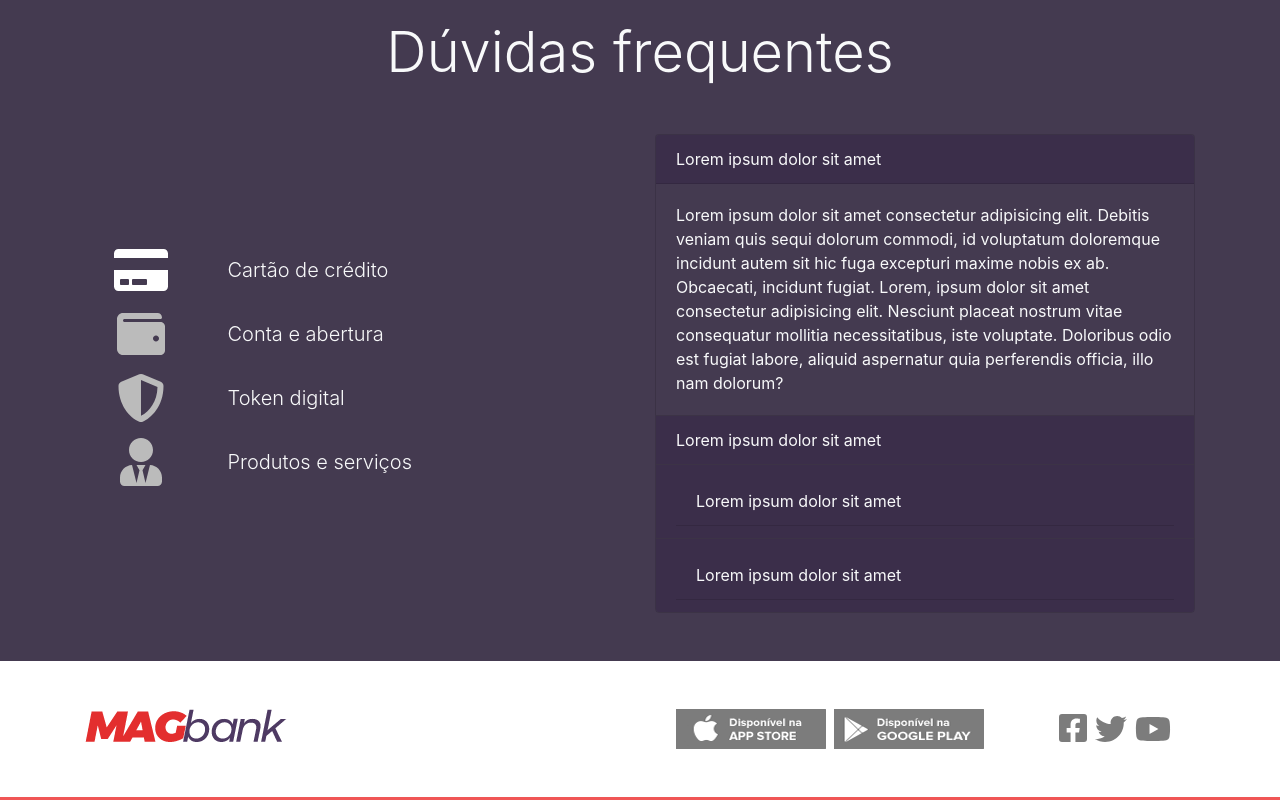
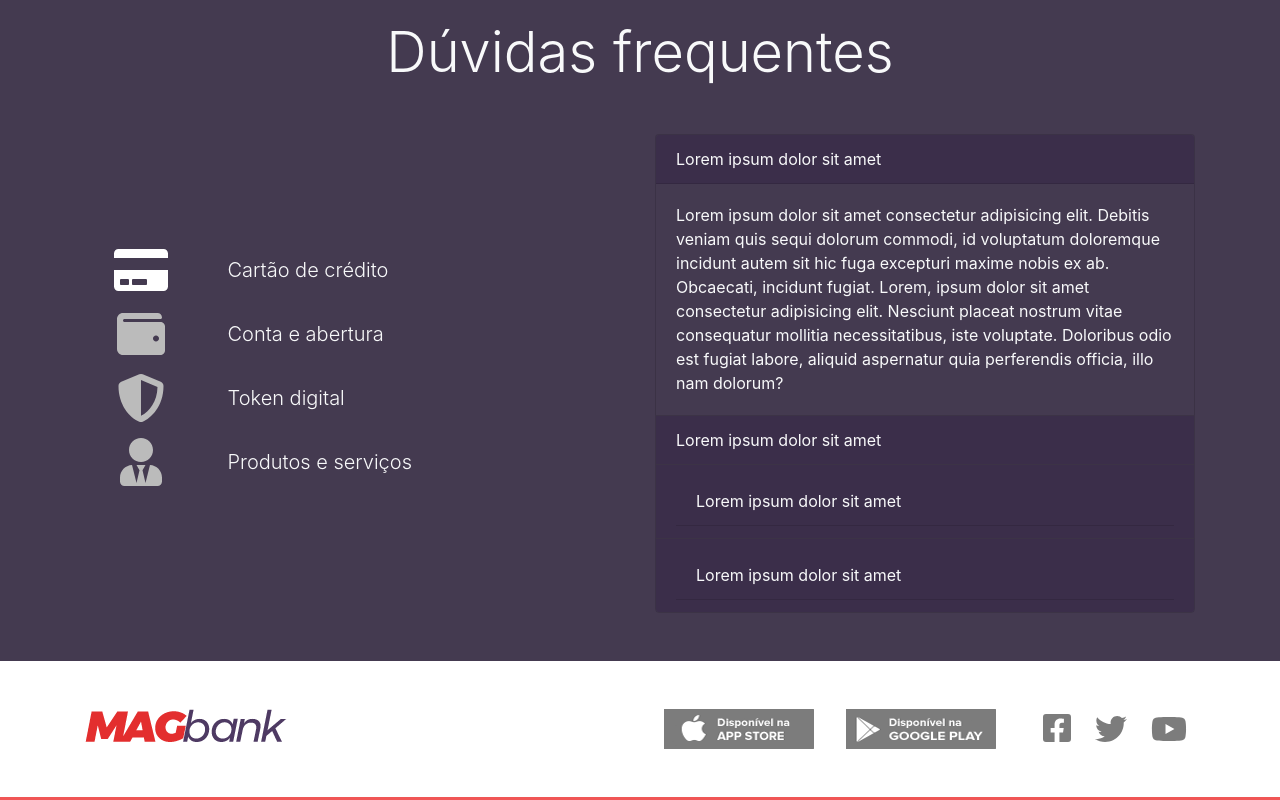
Before and after one commit to medeiros-dev01/magbank, a React (Create React App) app: page / in a window 1280 px wide. Shown: the part 2969-3769 px from the top of the page. Built offline with nearby package versions, Linux system fonts and the light colour scheme.

Commit message:
fix(footer): adjusting footer style

```diff
--- a/src/componentes/Footer.js
+++ b/src/componentes/Footer.js
@@ -20,8 +20,8 @@ const Footer = () => (
         <Col xs={12} lg={6} className="text-lg-left">
           <Image src={logo} />
         </Col>
-        <Col xs={12} lg={4}>
-          <Image src={applestore} />
+        <Col xs={12} lg={4} className="my-5 my-lg-0">
+          <Image className="pr-4" src={applestore} />
           <Image src={googleplay} className="ml-2" />
         </Col>
         <Col
@@ -45,13 +45,13 @@ const Footer = () => (
             icon={faTwitter}
             color="#7c7c7c"
             size="2x"
-            className="ml-2"
+            className="ml-4"
           />
           <FontAwesomeIcon
             icon={faYoutube}
             color="#7c7c7c"
             size="2x"
-            className="ml-2"
+            className="ml-4"
           />
         </Col>
       </Row>
```
